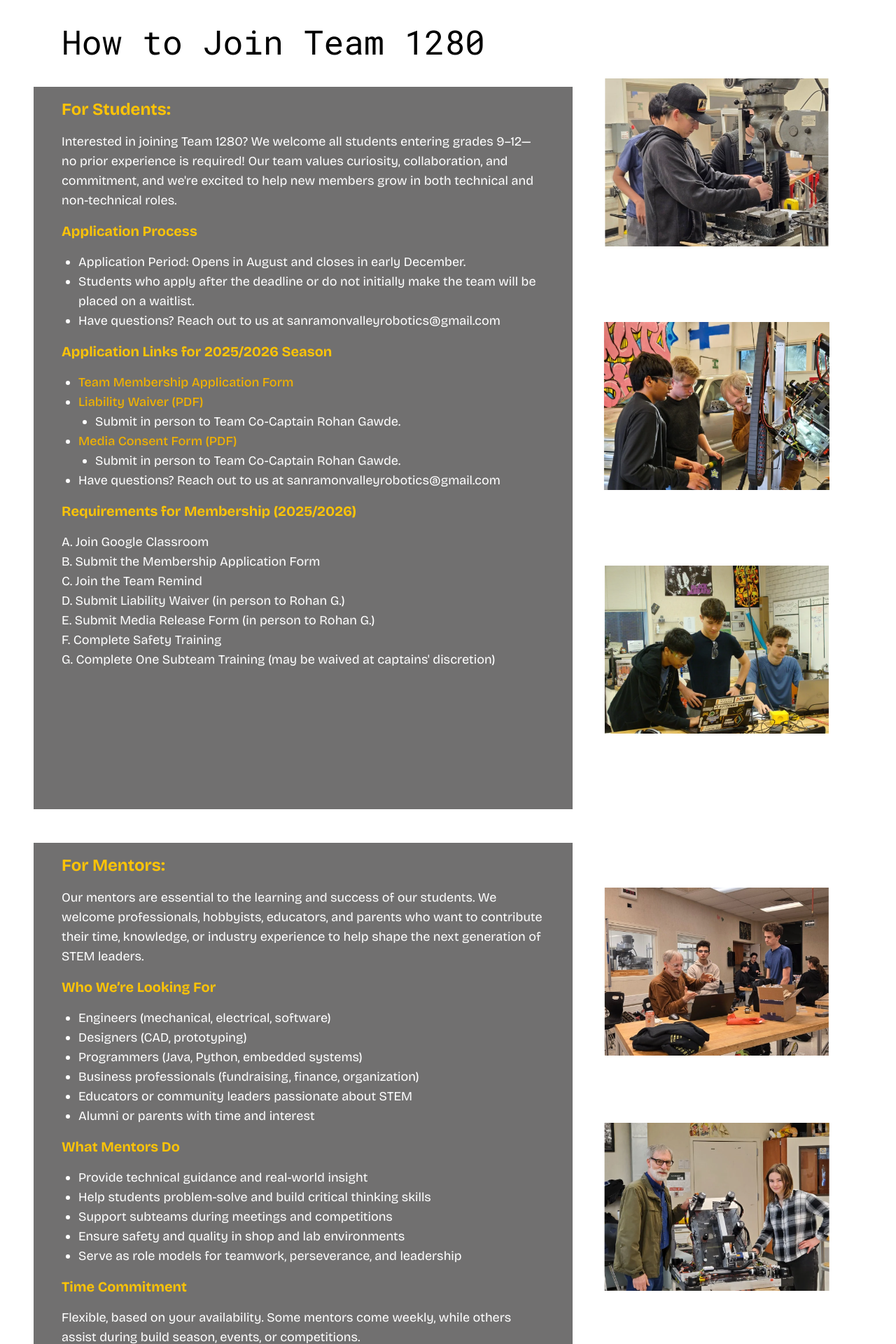
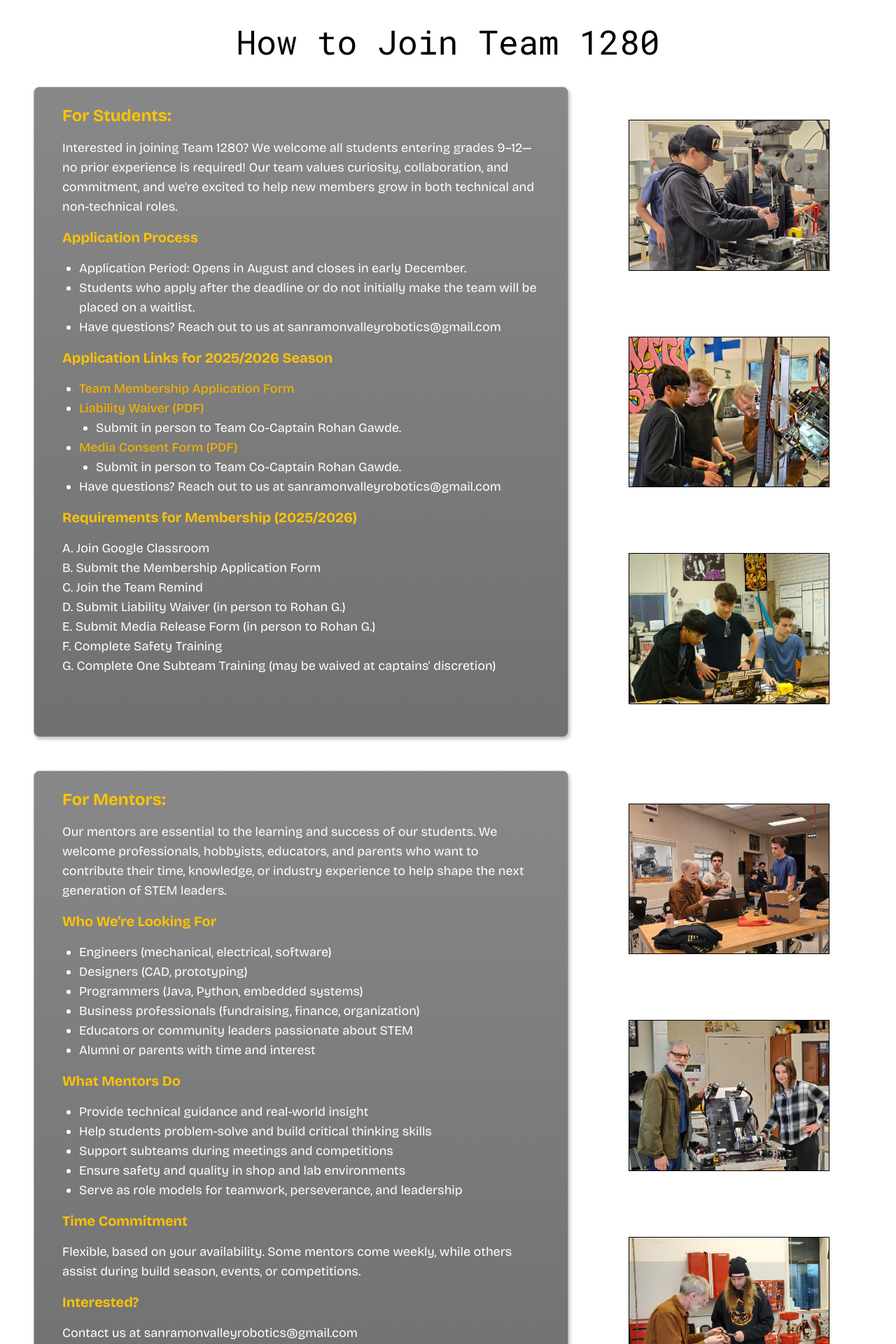
Before and after one commit to Team-1280/1280-website, a React (Vite) app in the folder app/: page /Join in a window 1280 px wide. Shown: the part 100-2020 px from the top of the page at 70% size. Built offline with nearby package versions, Linux system fonts and the light colour scheme.

Commit message:
Style all gray boxes

```diff
--- a/app/src/pages/Facility.jsx
+++ b/app/src/pages/Facility.jsx
@@ -3,7 +3,7 @@ const Facility = () => {
         <>
             <section>
                 <div className='bg-white relative h-[30%] w-full justify-center items-center px-7 py-5'>
-                    <div className='relative bg-[#717070] justify-center grid items-center w-[95vw] h-1/4'>
+                    <div className='relative gray-box w-[95vw] h-1/4'>
                         <div className='text-white text-3xl text-left font-roboto px-20 pb-5 pt-5'>
                             Facility
                         </div>
--- a/app/src/pages/Join.jsx
+++ b/app/src/pages/Join.jsx
@@ -3,20 +3,17 @@ import './styles/Join.css';
 const Join = () => (
     <>
         <section>
-            <div className='text-left bg-white relative h-[145vh] w-full pl-12'>
-                <img src='/join1.png' className='absolute h-[30vh] top-[10%] left-[80%] -translate-x-1/2' alt="Join 1"></img>
-                <img src='/join2.png' className='absolute h-[30vh] top-[40%] left-[80%] -translate-x-1/2' alt="Join 2"></img>
-                <img src='/join3.png' className='absolute h-[30vh] top-[70%] left-[80%] -translate-x-1/2' alt="Join 3"></img>
-                <div className='px-10 py-10 font-roboto text-black text-5xl'>How to Join Team 1280</div>
-                <div className='bg-[#717070] w-15/24 py-4 h-[137vh]'>
-                    <div className='font-bricolage'>
-                    <div className='px-10 text-[#fcc307] text-2xl font-bold'>For Students:</div>
+            <div className='text-left bg-white relative h-auto w-full px-12 flex flex-col'>
+                <div className='px-10 py-10 font-roboto text-black text-5xl whitespace-nowrap text-center'>How to Join Team 1280</div>
+                <div className="flex flex-row flex-nowrap size-full justify-center gap-10 min-w-200">
+                    <div className='gray-box w-16/24 py-6 max-w-4xl h-auto max-h-none px-10 font-bricolage'>
+                        <div className='text-[#fcc307] text-2xl font-bold'>For Students:</div>
                         <div className='p-2'></div>
-                    <div className='text-left px-10 text-white text-lg max-w-3xl'>Interested in joining Team 1280? We welcome all students entering grades 9–12—no prior experience is required! Our team values curiosity, collaboration, and commitment, and we're excited to help new members grow in both technical and non-technical roles.</div>
+                        <div className='text-left text-white text-lg'>Interested in joining Team 1280? We welcome all students entering grades 9–12—no prior experience is required! Our team values curiosity, collaboration, and commitment, and we're excited to help new members grow in both technical and non-technical roles.</div>
                         <div className='p-2'></div>
-                    <div className='px-10 text-[#fcc307] text-xl font-bold'>Application Process</div>
+                        <div className='text-[#fcc307] text-xl font-bold'>Application Process</div>
                         <div className='p-2'></div>
-                    <div className='text-left px-10 text-white text-lg max-w-3xl'>
+                        <div className='text-left text-white text-lg'>
                             <ul className='list-disc pl-6'>
                                 <li>Application Period: Opens in August and closes in early December.</li>
                                 <li>Students who apply after the deadline or do not initially make the team will be placed on a waitlist.</li>
@@ -24,9 +21,9 @@ const Join = () => (
                             </ul>
                         </div>
                         <div className='p-2'></div>
-                    <div className='px-10 text-[#fcc307] text-xl font-bold'>Application Links for 2025/2026 Season</div>
+                        <div className='text-[#fcc307] text-xl font-bold'>Application Links for 2025/2026 Season</div>
                         <div className='p-2'></div>
-                    <div className='text-left px-10 text-white text-lg max-w-3xl'>
+                        <div className='text-left text-white text-lg'>
                             <ul className='list-disc pl-6'>
                                 <li>
                                     <a href="https://forms.gle/fHoDT328pAKudKgEA" target="_blank" rel="noopener noreferrer" className="font-medium !text-yellow-500 dark:!text-yellow-500 hover:underline"> Team Membership Application Form</a>
@@ -47,33 +44,34 @@ const Join = () => (
                             </ul>
                         </div>
                         <div className='p-2'></div>
-                    <div className='px-10 text-[#fcc307] text-xl font-bold'>Requirements for Membership (2025/2026)</div>
+                        <div className='text-[#fcc307] text-xl font-bold'>Requirements for Membership (2025/2026)</div>
                         <div className='p-2'></div>
-                    <div className='text-left px-10 text-white text-lg max-w-3xl'>A. Join Google Classroom</div>
-                    <div className='text-left px-10 text-white text-lg max-w-3xl'>B. Submit the Membership Application Form</div>
-                    <div className='text-left px-10 text-white text-lg max-w-3xl'>C. Join the Team Remind</div>
-                    <div className='text-left px-10 text-white text-lg max-w-3xl'>D. Submit Liability Waiver (in person to Rohan G.)</div>
-                    <div className='text-left px-10 text-white text-lg max-w-3xl'>E. Submit Media Release Form (in person to Rohan G.)</div>
-                    <div className='text-left px-10 text-white text-lg max-w-3xl'>F. Complete Safety Training</div>
-                    <div className='text-left px-10 text-white text-lg max-w-3xl'>G. Complete One Subteam Training (may be waived at captains' discretion)</div>
+                        <div className='text-left text-white text-lg'>A. Join Google Classroom</div>
+                        <div className='text-left text-white text-lg'>B. Submit the Membership Application Form</div>
+                        <div className='text-left text-white text-lg'>C. Join the Team Remind</div>
+                        <div className='text-left text-white text-lg'>D. Submit Liability Waiver (in person to Rohan G.)</div>
+                        <div className='text-left text-white text-lg'>E. Submit Media Release Form (in person to Rohan G.)</div>
+                        <div className='text-left text-white text-lg'>F. Complete Safety Training</div>
+                        <div className='text-left text-white text-lg'>G. Complete One Subteam Training (may be waived at captains' discretion)</div>
+                    </div>
+                    <div className="flex flex-col items-center justify-around w-1/3">
+                        <img src='/join1.png' className='w-3/4 outline my-12' alt="Join 1"></img>
+                        <img src='/join2.png' className='w-3/4 outline my-12' alt="Join 2"></img>
+                        <img src='/join3.png' className='w-3/4 outline my-12' alt="Join 3"></img>
                     </div>
                 </div>
             </div>
         </section>
-        <section>
-            <div className='text-left bg-white relative h-[140vh] w-full pl-12 pt-12'>
-                <img src='/join4.png' className='absolute h-[30vh] top-[10%] left-[80%] -translate-x-1/2' alt="Join 4"></img>
-                <img src='/join5.png' className='absolute h-[30vh] top-[40%] left-[80%] -translate-x-1/2' alt="Join 5"></img>
-                <img src='/join6.png' className='absolute h-[30vh] top-[70%] left-[80%] -translate-x-1/2' alt="Join 6"></img>
-                <div className='bg-[#717070] w-15/24 py-4 h-[125vh]'>
-                    <div className='font-bricolage'>
-                    <div className='px-10 text-[#fcc307] text-2xl font-bold'>For Mentors:</div>
+        <section className="px-12 flex flex-col">
+            <div className='text-left bg-white my-12 flex flex-row flex-nowrap size-full justify-center gap-10 min-w-200'>
+                <div className='gray-box w-16/24 py-6 max-w-4xl px-10 font-bricolage'>
+                    <div className='text-[#fcc307] text-2xl font-bold'>For Mentors:</div>
                     <div className='p-2'></div>
-                    <div className='text-left px-10 text-white text-lg max-w-3xl'>Our mentors are essential to the learning and success of our students. We welcome professionals, hobbyists, educators, and parents who want to contribute their time, knowledge, or industry experience to help shape the next generation of STEM leaders.</div>
+                    <div className='text-left text-white text-lg'>Our mentors are essential to the learning and success of our students. We welcome professionals, hobbyists, educators, and parents who want to contribute their time, knowledge, or industry experience to help shape the next generation of STEM leaders.</div>
                     <div className='p-2'></div>
-                    <div className='px-10 text-[#fcc307] text-xl font-bold'>Who We’re Looking For</div>
+                    <div className='text-[#fcc307] text-xl font-bold'>Who We’re Looking For</div>
                     <div className='p-2'></div>
-                    <div className='text-left px-10 text-white text-lg max-w-3xl'>
+                    <div className='text-left text-white text-lg'>
                         <ul className='list-disc pl-6'>
                             <li>Engineers (mechanical, electrical, software)</li>
                             <li>Designers (CAD, prototyping)</li>
@@ -84,9 +82,9 @@ const Join = () => (
                         </ul>
                     </div>
                     <div className='p-2'></div>
-                    <div className='px-10 text-[#fcc307] text-xl font-bold'>What Mentors Do</div>
+                    <div className='text-[#fcc307] text-xl font-bold'>What Mentors Do</div>
                     <div className='p-2'></div>
-                    <div className='text-left px-10 text-white text-lg max-w-3xl'>
+                    <div className='text-left text-white text-lg'>
                         <ul className='list-disc pl-6'>
                             <li>Provide technical guidance and real-world insight</li>
                             <li>Help students problem-solve and build critical thinking skills</li>
@@ -96,15 +94,19 @@ const Join = () => (
                         </ul>
                     </div>
                     <div className='p-2'></div>
-                    <div className='px-10 text-[#fcc307] text-xl font-bold'>Time Commitment</div>
+                    <div className='text-[#fcc307] text-xl font-bold'>Time Commitment</div>
                     <div className='p-2'></div>
-                    <div className='text-left px-10 text-white text-lg max-w-3xl'>Flexible, based on your availability. Some mentors come weekly, while others assist during build season, events, or competitions.</div>
+                    <div className='text-left text-white text-lg'>Flexible, based on your availability. Some mentors come weekly, while others assist during build season, events, or competitions.</div>
                     <div className='p-2'></div>
-                    <div className='px-10 text-[#fcc307] text-xl font-bold'>Interested?</div>
+                    <div className='text-[#fcc307] text-xl font-bold'>Interested?</div>
                     <div className='p-2'></div>
-                    <div className='text-left px-10 text-white text-lg max-w-3xl'>Contact us at sanramonvalleyrobotics@gmail.com</div>
+                    <div className='text-left text-white text-lg'>Contact us at sanramonvalleyrobotics@gmail.com</div>
                     <div className='p-10'></div>
                 </div>
+                <div className="flex flex-col items-center justify-around w-1/3">
+                    <img src='/join4.png' className='w-3/4 outline my-12' alt="Join 4"></img>
+                    <img src='/join5.png' className='w-3/4 outline my-12' alt="Join 5"></img>
+                    <img src='/join6.png' className='w-3/4 outline my-12' alt="Join 6"></img>
                 </div>
             </div>
         </section>
--- a/app/src/pages/Mentors.jsx
+++ b/app/src/pages/Mentors.jsx
@@ -4,7 +4,7 @@ const Mentors = () => (
     <>
         <section>
             <div className='bg-white relative h-[30%] w-full justify-center items-center px-7 py-5'>
-                <div className='relative bg-[#717070] justify-center grid items-center w-54/55 h-1/4'>
+                <div className='relative gray-box w-54/55 h-1/4'>
                     <div className='text-white text-3xl text-left font-roboto px-20 pb-5 pt-5'>
                         FRC Team 1280 Mentors and Coaches
                     </div>
@@ -55,7 +55,7 @@ const Mentors = () => (
         </section>
         <section>
             <div className='bg-white relative h-[30%] w-full justify-center items-center px-7 py-10'>
-                <div className='relative bg-[#717070] justify-center grid items-center w-[95vw] h-1/4'>
+                <div className='relative gray-box w-[95vw] h-1/4'>
                     <div className='text-white font-bricolage text-3xl text-left font-bold px-20 pb-5 pt-5'>
                         Interested in Mentoring?
                     </div>
--- a/app/src/pages/Outreach.jsx
+++ b/app/src/pages/Outreach.jsx
@@ -13,7 +13,7 @@ const Outreach = () => {
         <section className='text-left bg-white relative h-auto w-full px-24 py-18 min-w-160'>
             <div className='text-black text-5xl font-roboto whitespace-nowrap'>Outreach Events</div>
             <hr className="my-8 border-gray-300 border-t-4"></hr>
-            <div className='bg-[#717070] font-bricolage px-10 py-10 text-white text-lg'>
+            <div className='gray-box font-bricolage px-10 py-10 text-white text-lg'>
                 In addition to our ongoing programs, our team participates in a variety of one-off or annual events that connect us with the local community. These events often include robot demonstrations, hands-on STEM activities, and opportunities for community members of all ages to learn about engineering and FIRST.
             </div>
         </section>
@@ -62,7 +62,7 @@ const Outreach = () => {
         <section className='text-left bg-white relative h-auto w-full px-24 py-18 min-w-160'>
             <div className='text-black text-5xl font-roboto whitespace-nowrap'>Outreach Programs</div>
             <hr className="my-8 border-gray-300 border-t-4"></hr>
-            <div className='bg-[#717070] font-bricolage px-10 py-10 text-white text-lg'>
+            <div className='gray-box font-bricolage px-10 py-10 text-white text-lg'>
                 Beyond one-time events, our team is committed to ongoing outreach programs that foster STEM education and strengthen connections within our community.
             </div>
         </section>
--- /dev/null
+++ b/app/src/pages/styles/GrayBox.css
@@ -0,0 +1,13 @@
+.gray-box {
+    background-image: linear-gradient(to top, #717070, #888888);
+    border-radius: 0.5rem;
+    border-color: #aaaaaa;
+    border-width: 1px;
+    --tw-shadow: 2px 3px 5px 0 rgb(0 0 0 / 0.25);
+    box-shadow: var(--tw-ring-offset-shadow, 0 0 #0000), var(--tw-ring-shadow, 0 0 #0000), var(--tw-shadow);
+    overflow-y: auto;
+    flex: auto;
+    flex-direction: column;
+    justify-content: start;
+    align-items: start;
+}
```
Also changed, not shown: app/src/pages/Home.jsx (+8 -6 lines), app/src/pages/Leadership.jsx (+7 -7 lines). Lines whose indentation alone changed are shown as unchanged.
